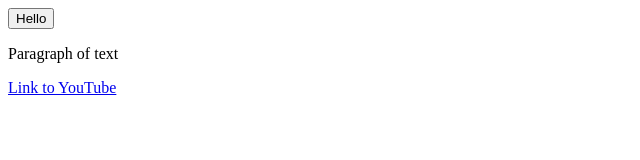
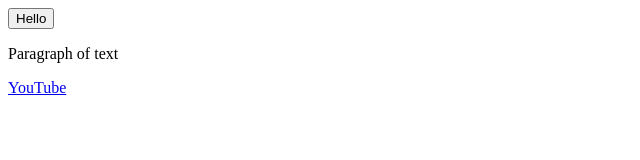
Before and after one commit to Ishant-Mishra/second-html, a plain HTML site: page index.html in a window 1280 px wide. Shown: the full height of the page, 0-640 px from the left. Drawn offline with Linux system fonts and the light colour scheme.

Commit message:
Added new task

```diff
--- a/index.html
+++ b/index.html
@@ -13,7 +13,7 @@
         Paragraph of text
     </p>
     <a href = "https://www.youtube.com/" target="_blank">
-        Link to YouTube
+         YouTube
     </a> <!-- This is a anchor tag , For link to open on another webpage we use target attribute.-->
 </body>
 </html>
```
